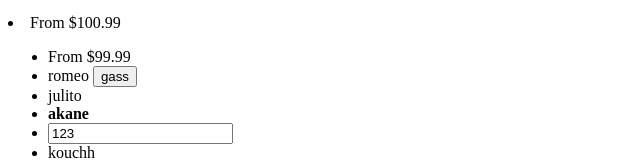
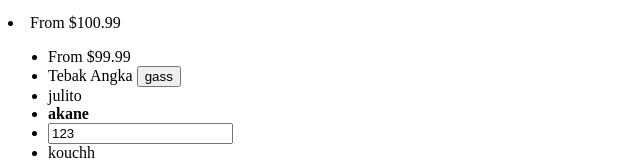
Before and after one commit to kouuch/JQuery-learn, a plain HTML site: page index.html in a window 1280 px wide. Shown: the part 147-307 px from the top of the page, without its empty margins (0-640 px from the left). Drawn offline with Linux system fonts and the light colour scheme.

Commit message:
Update index.html

```diff
--- a/index.html
+++ b/index.html
@@ -11,7 +11,7 @@
     <h2>test bloo</h2>
     <p>testong</p>
     <ul id="destinations" class="vacation">
-        <li id="up" >romeo
+        <li id="up" >Tebak Angka
             <button id="gass">gass</button>
         </li>
         <li>julito</li>
```
